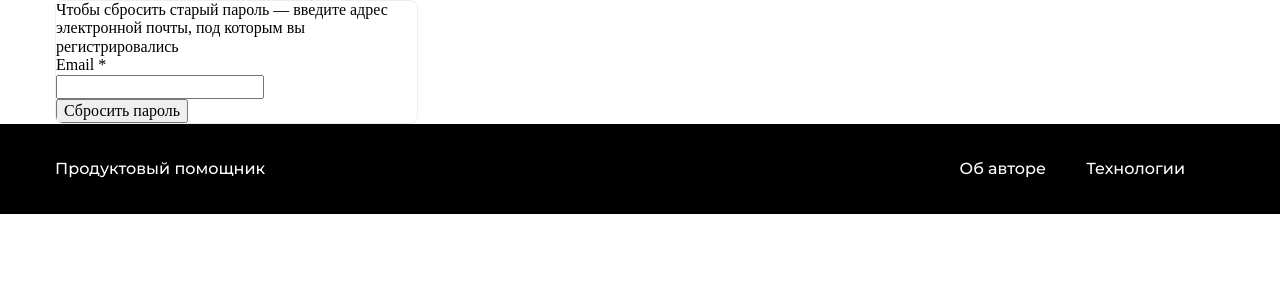
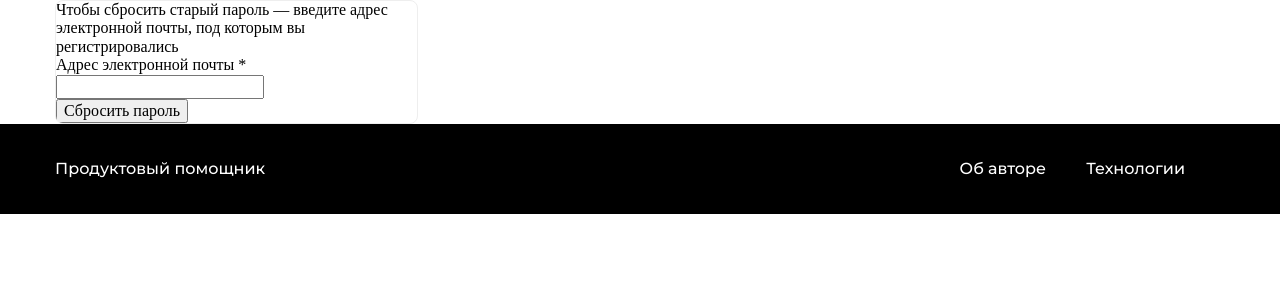
Before and after one commit to mechnotech/foodgram-project, a Django app: page /auth/password_reset/ in a window 1280 px wide. Shown: the part 90-390 px from the top of the page. Run offline with Django 3.2, Linux system fonts and the light colour scheme.

Commit message:
form singup complete!

```diff
--- a/foodgram/settings.py
+++ b/foodgram/settings.py
@@ -84,7 +84,7 @@ AUTH_PASSWORD_VALIDATORS = [
 ]
 
 
-LANGUAGE_CODE = 'en-us'
+LANGUAGE_CODE = 'ru'
 
 TIME_ZONE = 'UTC'
 
--- a/recipes/static/blocks/form/__input-info/form__input-info.css
+++ b/recipes/static/blocks/form/__input-info/form__input-info.css
@@ -2,7 +2,7 @@
     font-family: 'Montserrat', sans-serif;
     font-style: normal;
     font-weight: normal;
-    font-size: 12px;
+    font-size: 10px;
     line-height: 14px;
-    color: rgba(0, 0, 0, 0.8);
+    color: rgba(100, 125, 0, 0.8);
 }
--- a/templates/forms_body_cycle.html
+++ b/templates/forms_body_cycle.html
@@ -1,18 +1,23 @@
 {% load user_filters %}
 
-<div class="form__field-group" aria-required={% if field.field.required %}"true"{% else %}"false"{% endif %}>
-    <label for="{{ field.id_for_label }}" class="col-md-4 col-form-label text-md-right">
+    <div class="form__group" aria-required={% if field.field.required %}"true"{% else %}"false"{% endif %}>
+        <label for="{{ field.id_for_label }}" class="form__label">
         {{ field.label }}{% if field.field.required %}
         <span class="required">*</span>{% endif %}
-    </label>
-        <div class="form__field-group">
+        </label>
+
             {% if field.errors %}
-                <div class="alert alert-danger" role="alert"> {{ field.errors }} </div>
+                <div class="form__error" role="alert"> {{ field.errors }} </div>
             {% endif %}
-                {{ field|addclass:"form-control" }}
-            {% if field.help_text %}
-                <small id="{{ field.id_for_label }}-help" class="form-text text-muted">{{ field.help_text|safe }}</small>
-            {% endif %}
+                <div class="form__field-group">
+                    <input type="{{ field.field.widget.input_type }}" name="{{ field.name }}" id="{{ field.id_for_label }}" class="form__input">
 
-        </div>
-</div>
+
+                    {% if field.help_text %}
+                    <div class="form__info-text">
+                    <small id="{{ field.id_for_label }}-help" >{{ field.help_text|safe }}</small>
+
+                    </div>
+                    {% endif %}
+                </div>
+    </div>
```
Also changed, not shown: users/templates/signup.html (+9 -23 lines).
